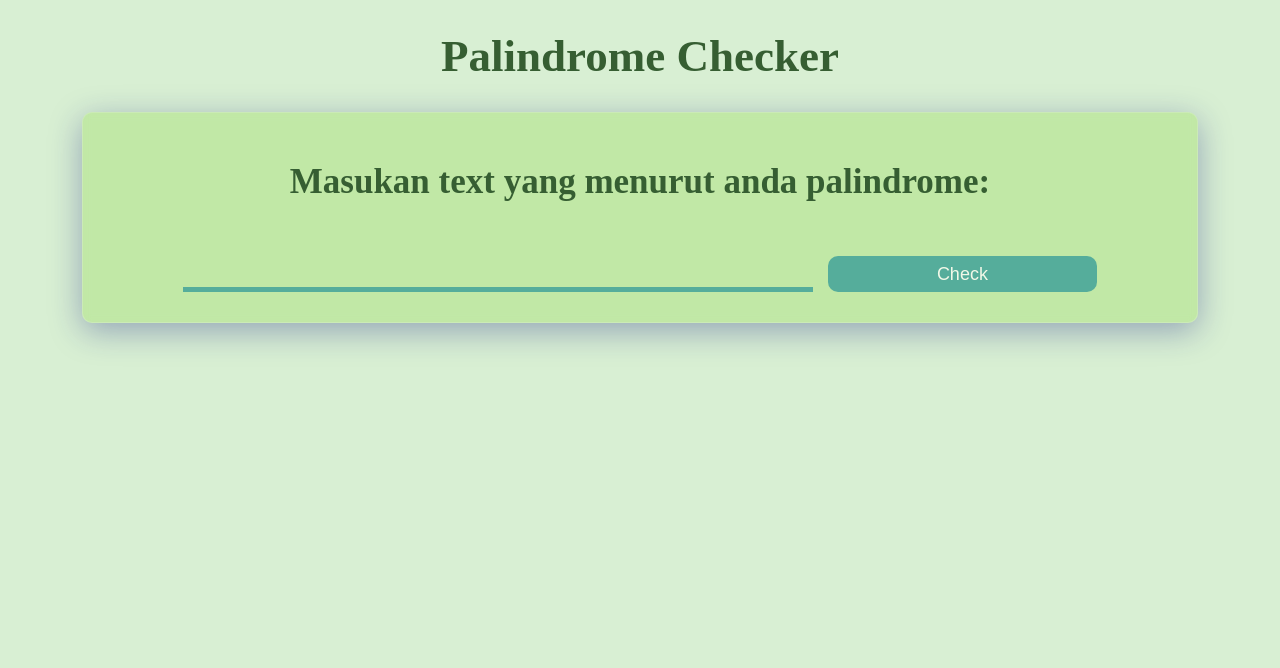
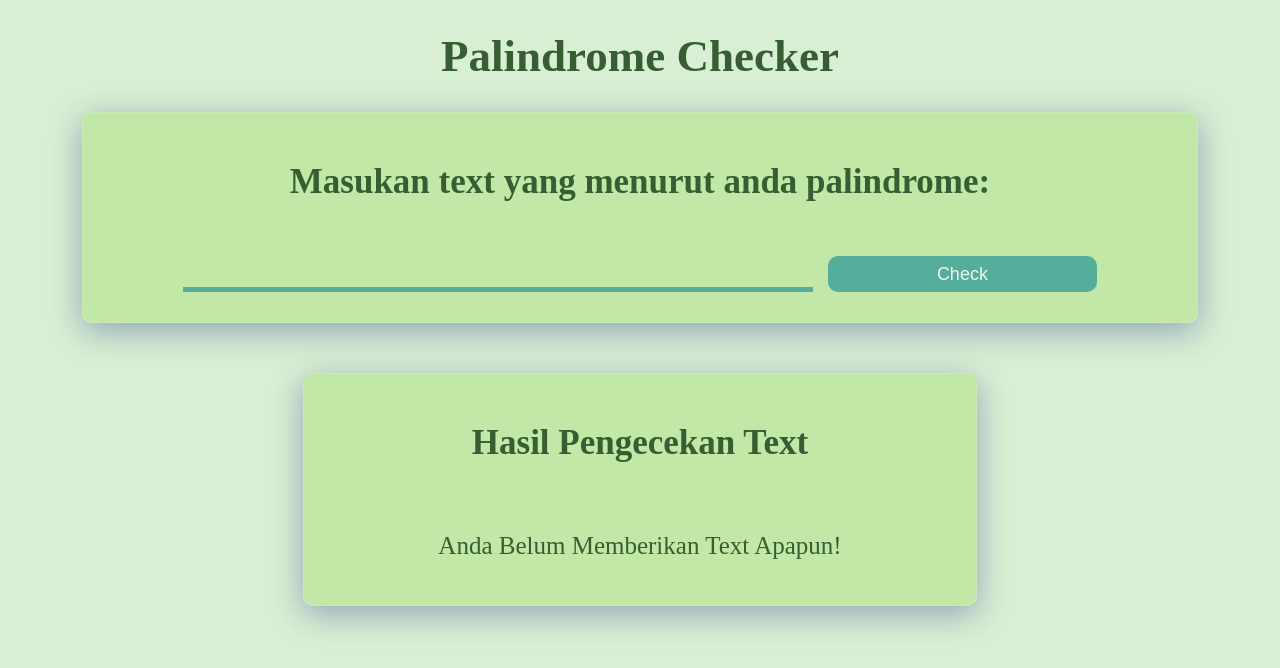
Before and after one commit to dewa-nanda/Palindrome-Checker, a plain HTML site: page index.html in a window 1280 px wide. Both pictures are taken after a click on the button "Check". Drawn offline with Linux system fonts and the light colour scheme.

Commit message:
update function palindrome

```diff
--- a/index.html
+++ b/index.html
@@ -3,6 +3,7 @@
 <html>
   <head>
     <link rel="stylesheet" href="styles.css">
+    <script src="scripts.js"></script>
   </head>
 
   <body>
@@ -11,6 +12,7 @@
         <h1>Palindrome Checker</h1>
       </div>
 
+      <main>
         <div id="main-content">
           <h2>Masukan text yang menurut anda palindrome:</h2>
           <div id="form-input">
@@ -18,6 +20,17 @@
             <button id="check-btn">Check</button>
           </div>
         </div>
+
+        <div id="result">
+          <div class="result-header">
+            <h2>Hasil Pengecekan Text</h2>
+          </div>
+
+          <div class="result-main">
+            <p id="text-content">Anda Belum Memberikan Text Apapun!</p>
+          </div>
+        </div>
+      </main>
     </div>
   </body>
 </html>
--- /dev/null
+++ b/scripts.js
@@ -0,0 +1,22 @@
+document.addEventListener('DOMContentLoaded', function() {
+    const inputElement = document.getElementById('text-input');
+    const button = document.getElementById('check-btn');
+
+    button.addEventListener('click', () => {
+        const realText = inputElement.value.split('');
+        const reveseText = inputElement.value.split('').reverse();
+        const resultContent = document.getElementById('text-content');
+
+        if(inputElement.value == ''){
+            resultContent.innerText = "Anda Belum Memberikan Text Apapun!"
+        }else{
+            if(JSON.stringify(realText) == JSON.stringify(reveseText))
+            {
+                resultContent.innerText = inputElement.value + " merupakan palindrome";
+            }else{
+                resultContent.innerText = inputElement.value + " bukan merupakan palindrome";
+            }
+        }
+    })
+
+});
--- a/styles.css
+++ b/styles.css
@@ -8,7 +8,13 @@ body {
     font-size: 45px;
   }
 
-  #main-content {
+  main{
+    display: flex;
+    flex-direction: column;
+    gap: 50px;
+  }
+
+  #main-content, #result {
     margin: 0px auto;
     width: 85%;
     display:flex;
@@ -22,6 +28,24 @@ body {
     -webkit-backdrop-filter: blur( 4px );
     border-radius: 10px;
     border: 1px solid rgba( 255, 255, 255, 0.18 );
+  }
+
+  #result{
+    width: 50%;
+
+    .result-header{
+      h2{
+        font-size: 35px;
+        color: #365E32;
+      }
+    }
+    .result-main{
+      background: rgba( 126, 211, 33, 0 );
+      border:0px;
+      text-align:center;
+      font-size:25px;
+      color: #365E32;
+    }
   }
 
   #main-content h2{
```
Also changed, not shown: script.js (deleted). Lines whose indentation alone changed are shown as unchanged.
